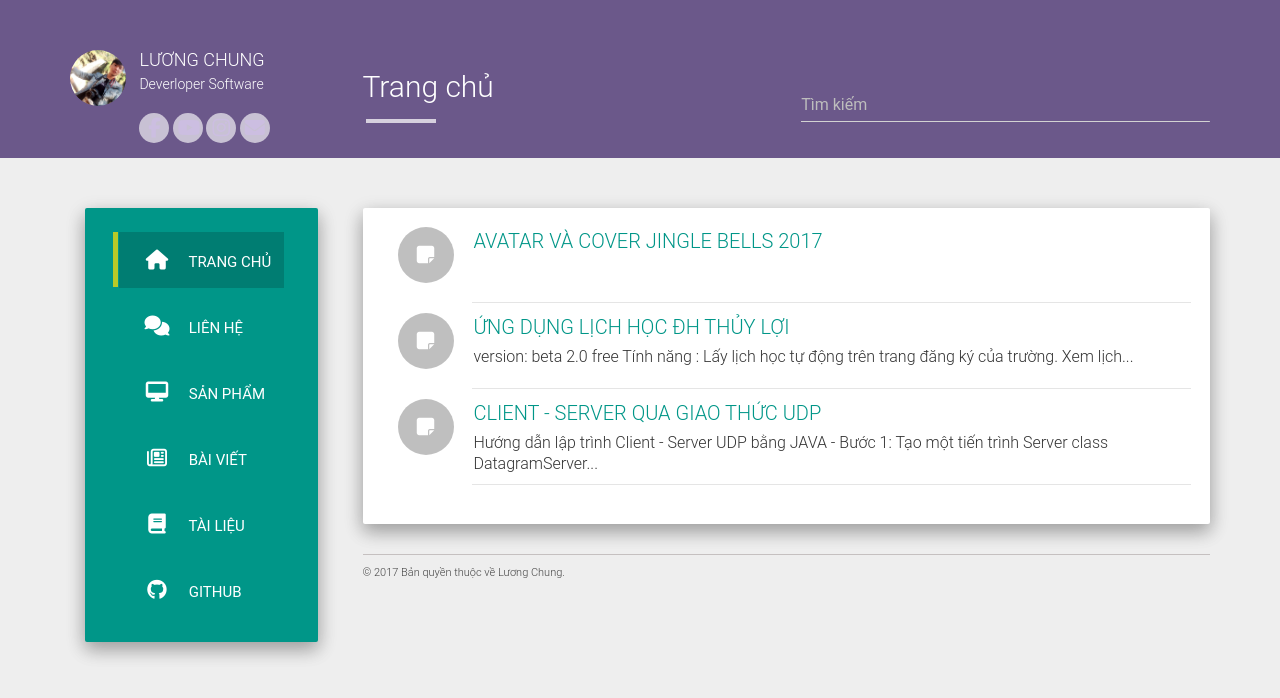
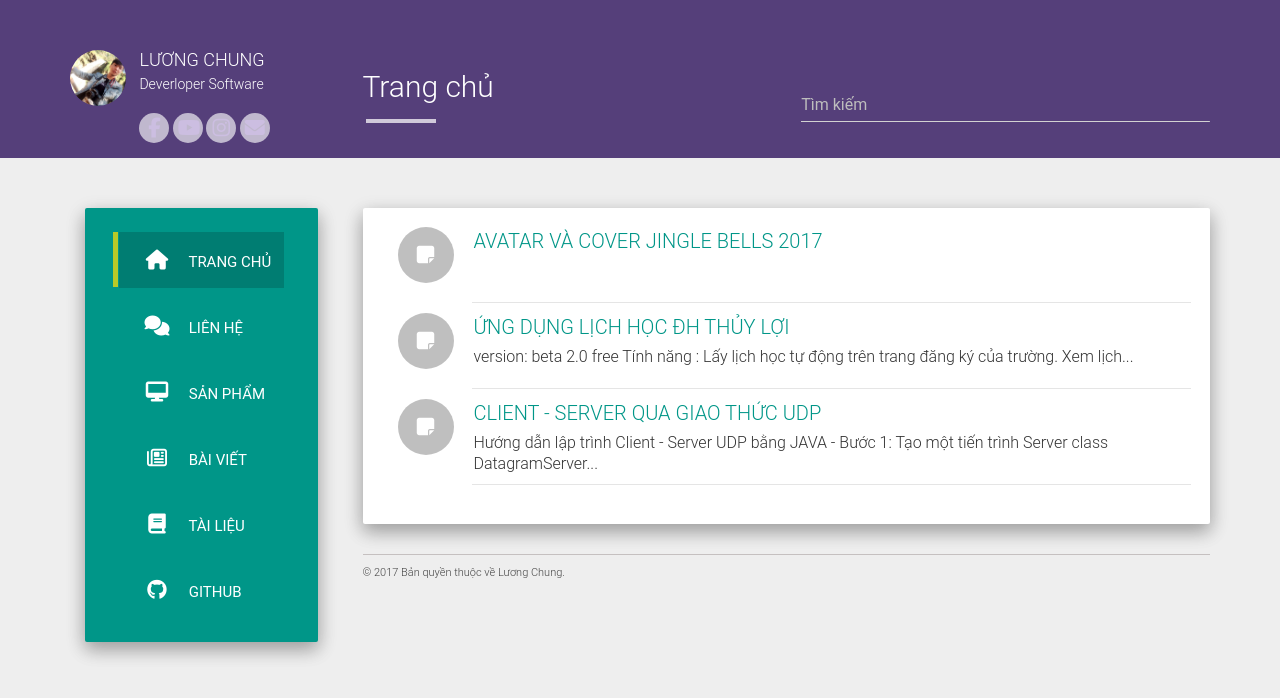
Before and after one commit to luongchung/luongchung.github.io, a Jekyll site: the page built from index.html, in a window 1280 px wide. Shown: the top 698 px of the page. Built offline with Jekyll 4.4.1, drawn with Linux system fonts in a browser that asks for light colours; nearby versions of some CDN libraries; the list of posts is cut into pages by our own code.

```diff
--- a/static/css/main.css
+++ b/static/css/main.css
@@ -1,6 +1,6 @@
 .main.outer{padding-top: 50px;}
 .header-panel.shadow-z-2 {
-    background-color: rgba(85, 63, 122, 0.85);
+    background-color: #553F7A;
     padding: 50px 0 15px 0;
     width: 100%;
 }
```
